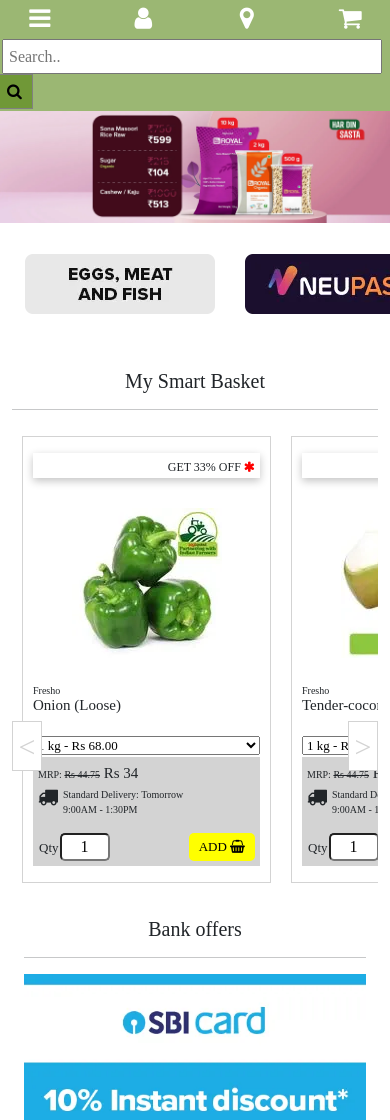
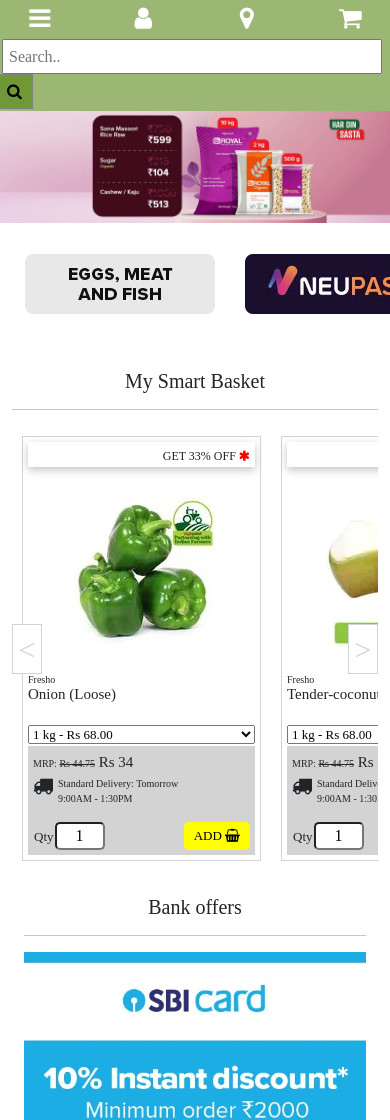
Before and after one commit to RAKESH-GK/bigbasket-clone, a plain HTML site: page index.html in a window 390 px wide. Shown: the top 1120 px of the page. Drawn offline with nearby package versions, Linux system fonts and the light colour scheme.

Commit message:
till presentation day

```diff
--- a/style.css
+++ b/style.css
@@ -109,13 +109,15 @@
 }
 /* top stripe end */
 
+/* bank offer start */
+
 .bank-offer{
     margin-bottom: 10px;
 }
 .bank-offer img{
     width: 100%;
 }
-
+/* bank offer end */
 
 .about p,li{
     font-size: 15px;
@@ -139,7 +141,6 @@
     color: gray;
 }
 
-/* sam codes*/
 .text_13{
     font-size: 13px !important;
 }
@@ -290,15 +291,7 @@
 	 width: 150px;
 	 display: none;
 }
- .slider::-webkit-scrollbar-track {
-	 background: transparent;
-}
- .slider::-webkit-scrollbar-thumb {
-	 background: #888;
-}
- .slider::-webkit-scrollbar-thumb:hover {
-	 background: #555;
-}
+
  .slide {
 	position: relative;
     margin: 10px;
@@ -344,25 +337,6 @@
     font-size: 30px;
 }
 
-
- @media only screen and (max-width: 420px) {
-	 .slider {
-		 padding: 0;
-	}
-	 .slide {
-		 padding: 16px 10px;
-	}
-	 .slide img {
-		 margin: 0;
-	}
-	 .control-prev-btn {
-		 top: 37%;
-	}
-	 .control-next-btn {
-		 top: 37%;
-	}
-}
-
 /* brand store */
 .brand-store{
     text-align: center;
```
Also changed, not shown: contact.html (+4 -4 lines), index.html (+24 -14 lines), login.html (+1 -1 lines), product.html (+0 -6 lines).
